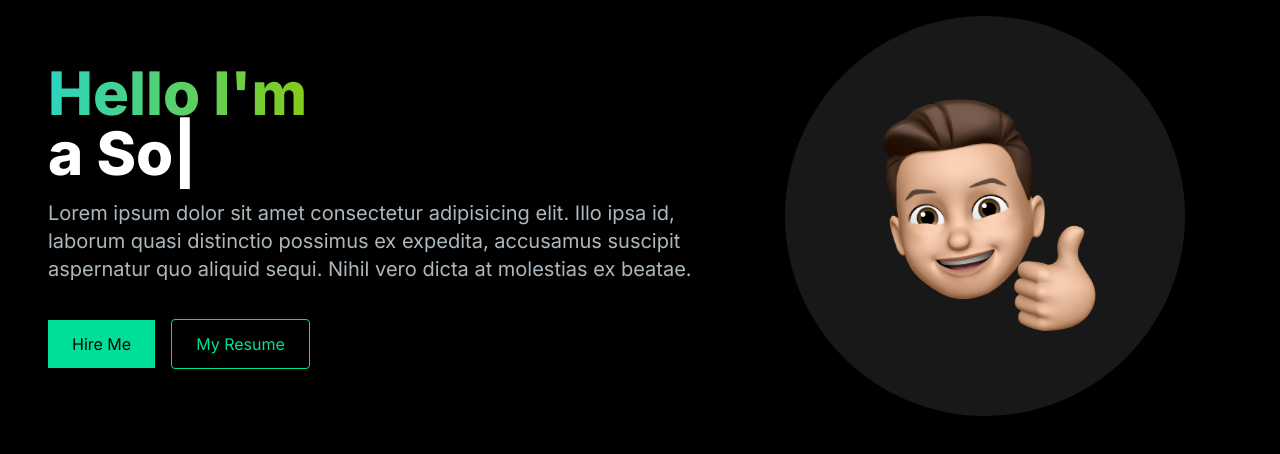
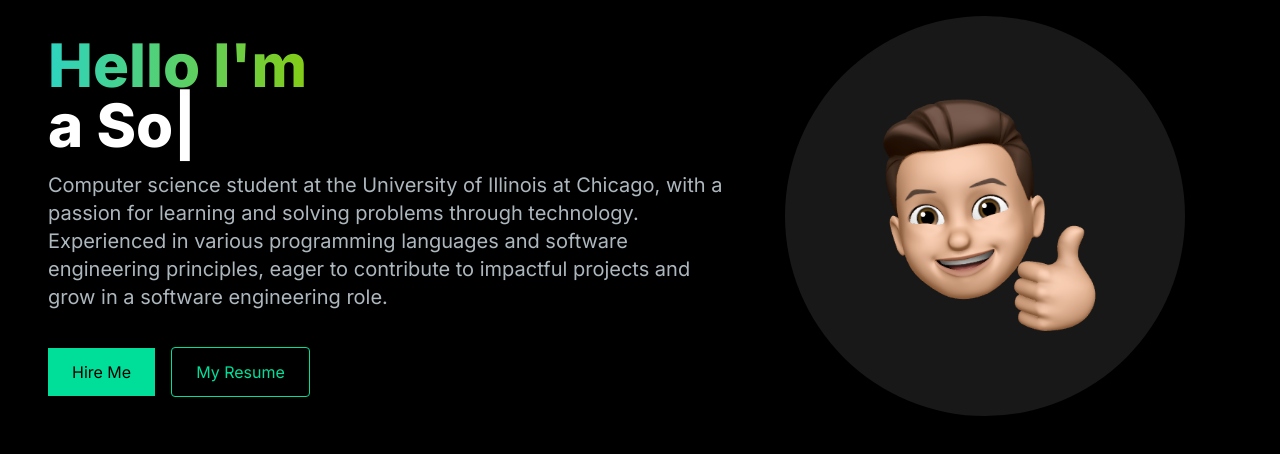
Before and after one commit to Russel-T/My-Portfolio-Website, a Next.js app in the folder my-portfolio-website/: page / in a window 1280 px wide. Shown: the top 454 px of the page. Built offline with nearby package versions, Linux system fonts and the light colour scheme.

Commit message:
edited herosection

```diff
--- a/my-portfolio-website/src/app/components/HeroSection.jsx
+++ b/my-portfolio-website/src/app/components/HeroSection.jsx
@@ -30,10 +30,11 @@ const HeroSection = () => {
             />
           </h1>
           <p className="text-[#ADB7BE] text-base sm:text-lg mb-6 lg:text-xl">
-            Lorem ipsum dolor sit amet consectetur adipisicing elit. Illo ipsa
-            id, laborum quasi distinctio possimus ex expedita, accusamus
-            suscipit aspernatur quo aliquid sequi. Nihil vero dicta at molestias
-            ex beatae.
+            Computer science student at the University of Illinois at Chicago,
+            with a passion for learning and solving problems through technology.
+            Experienced in various programming languages and software
+            engineering principles, eager to contribute to impactful projects
+            and grow in a software engineering role.
           </p>
           <div>
             <button className="px-6 py-3 w-full sm:w-fit bg-[#00df9a] mr-4 hover:bg-[#00cf9a] text-black">
```
